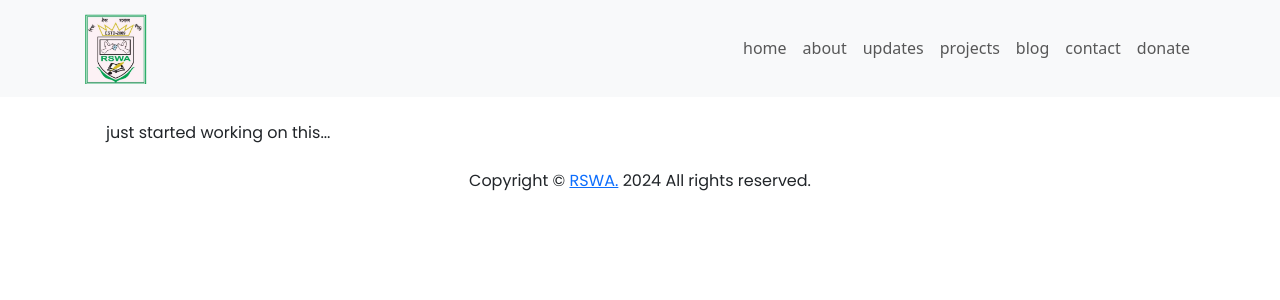
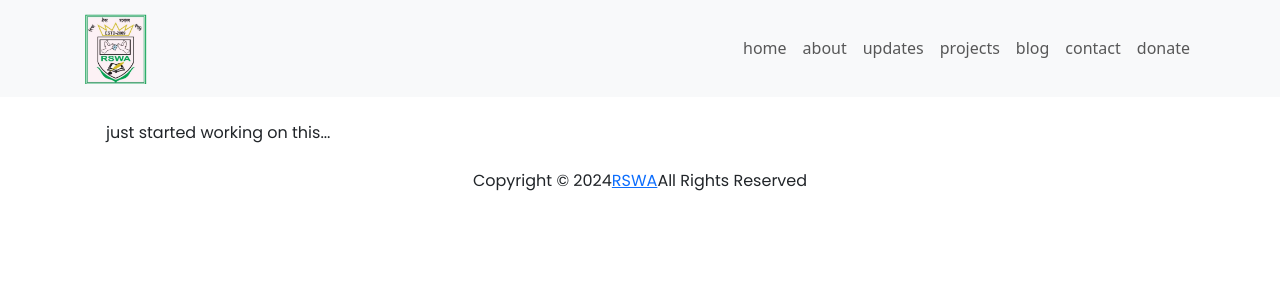
Before and after one commit to ashiful2002/rswa, a React (Vite) app: page / in a window 1280 px wide. Shown: the top 300 px of the page. Built offline with nearby package versions, Linux system fonts and the light colour scheme.

Commit message:
edited layout

```diff
--- a/src/Layout/BsNAvbar.jsx
+++ b/src/Layout/BsNAvbar.jsx
@@ -30,12 +30,12 @@ function BsNavbar() {
       <Outlet />
       <div className="text-center capitalize">
         <p>
-          {" "}
-          Copyright ©{" "}
+
+          Copyright © {date}
           <a href="#" className="no-underline">
-            RSWA.
-          </a>{" "}
-          {date} All rights reserved.
+            RSWA
+          </a>
+          All Rights Reserved
         </p>
       </div>
     </>
```
